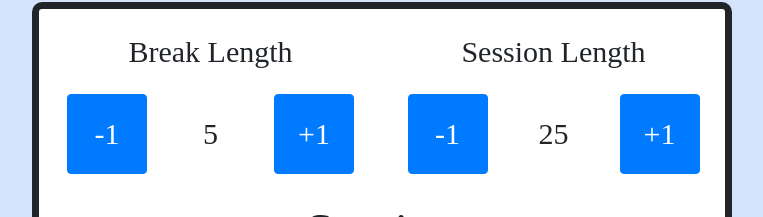
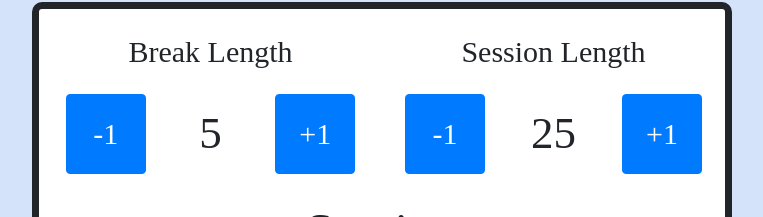
Before and after one commit to sinclair-guthrie/react-pomo-clock, a React (Create React App) app: page / in a window 1280 px wide. Shown: the part 136-353 px from the top of the page, without its empty margins (258-1021 px from the left). Built offline with nearby package versions, Linux system fonts and the light colour scheme; a web font is replaced by a local one.

Commit message:
increase size for break/session length

```diff
--- a/src/App.css
+++ b/src/App.css
@@ -79,7 +79,8 @@
 }
 
 #break-length, #session-length {
-  align-self: center
+  align-self: center;
+  font-size: 45px;
 }
 
 @media only screen and (max-width: 600px) {
```
